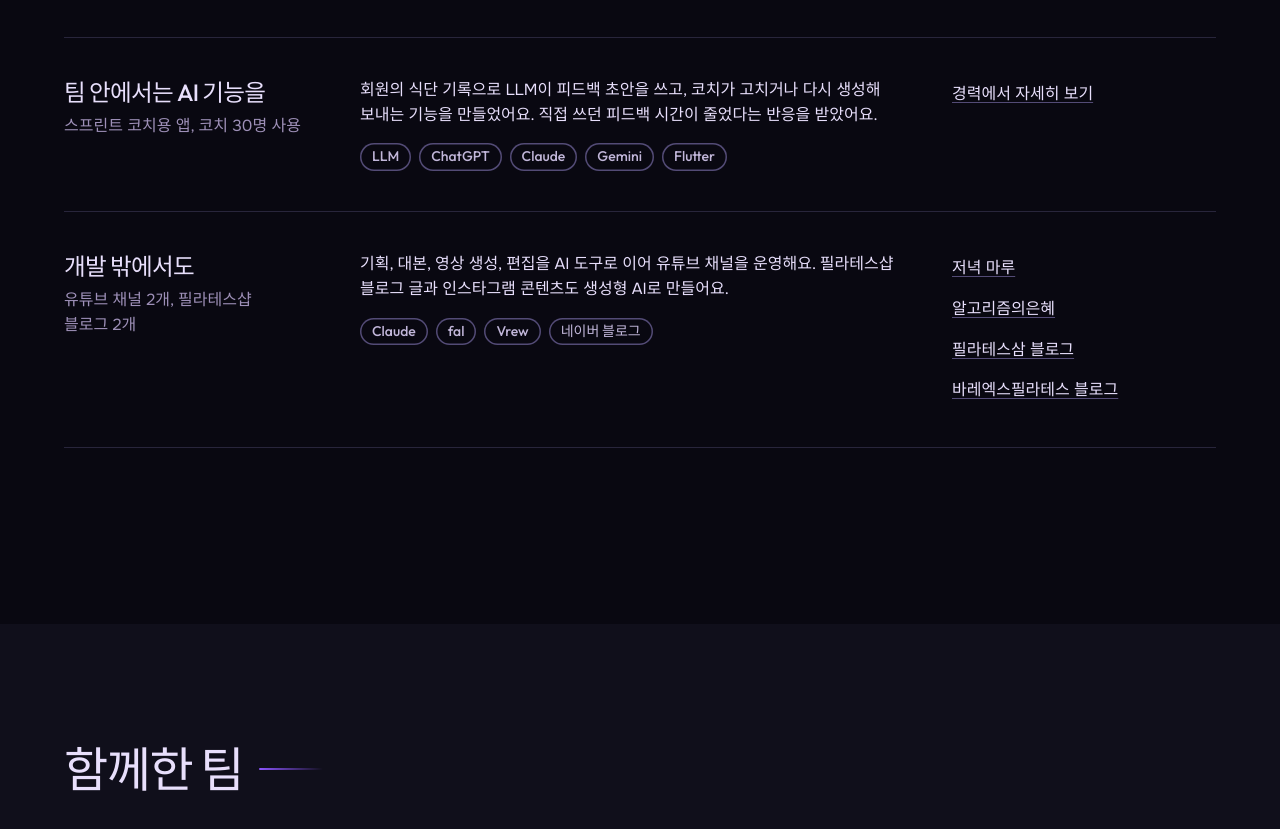
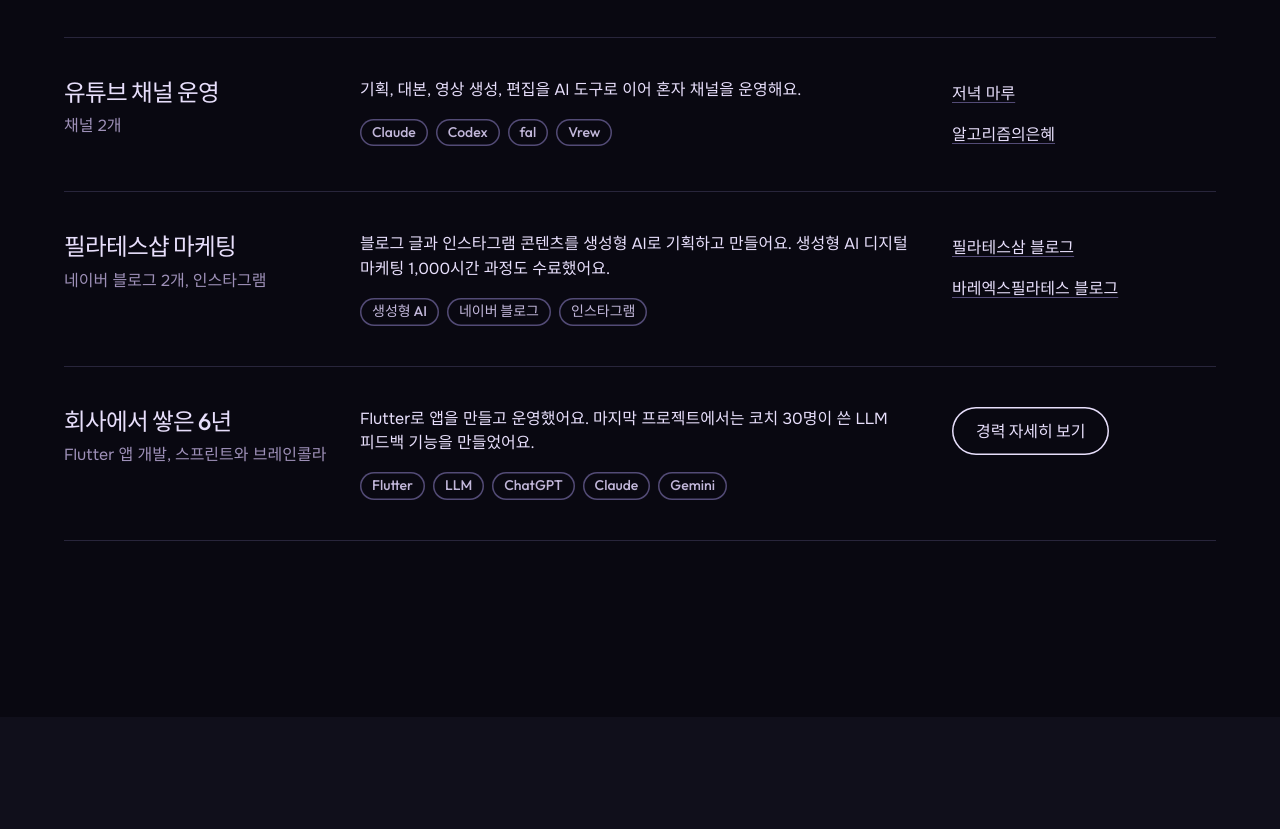
Before and after one commit to ssorrychoi/appsverything-website, a plain HTML site: page index.html in a window 1280 px wide. Shown: the part 997-1826 px from the top of the page. Drawn offline with Linux system fonts and the light colour scheme; a web font is replaced by a local one.

Commit message:
feat: 하는 일 섹션을 유튜브와 마케팅으로 나누고 회사 경력 줄을 맨 아래로 이동
- "개발 밖에서도"를 "유튜브 채널 운영"과 "필라테스샵 마케팅" 두 줄로 분리
- "팀 안에서는 AI 기능을"을 "회사에서 쌓은 6년"으로 바꾸고 맨 아래로 옮김
- 경력 섹션으로 이어지는 "경력 자세히 보기" 버튼 추가

```diff
--- a/index.html
+++ b/index.html
@@ -258,25 +258,34 @@ h4 { margin: 0; font: var(--display-weight) var(--text-lg)/1.25 var(--font-displ
           <div class="row__links"><a class="btn btn--secondary" href="apps/">출시한 앱 보기</a></div>
         </li>
         <li class="row grid">
-          <div class="row__title"><h3>팀 안에서는 AI 기능을</h3><p class="muted">스프린트 코치용 앱, 코치 30명 사용</p></div>
+          <div class="row__title"><h3>유튜브 채널 운영</h3><p class="muted">채널 2개</p></div>
           <div class="row__body">
-            <p>회원의 식단 기록으로 LLM이 피드백 초안을 쓰고, 코치가 고치거나 다시 생성해 보내는 기능을 만들었어요. 직접 쓰던 피드백 시간이 줄었다는 반응을 받았어요.</p>
-            <ul class="pills"><li class="pill">LLM</li><li class="pill">ChatGPT</li><li class="pill">Claude</li><li class="pill">Gemini</li><li class="pill">Flutter</li></ul>
-          </div>
-          <div class="row__links"><a class="link" href="#career">경력에서 자세히 보기</a></div>
-        </li>
-        <li class="row grid">
-          <div class="row__title"><h3>개발 밖에서도</h3><p class="muted">유튜브 채널 2개, 필라테스샵 블로그 2개</p></div>
-          <div class="row__body">
-            <p>기획, 대본, 영상 생성, 편집을 AI 도구로 이어 유튜브 채널을 운영해요. 필라테스샵 블로그 글과 인스타그램 콘텐츠도 생성형 AI로 만들어요.</p>
-            <ul class="pills"><li class="pill">Claude</li><li class="pill">fal</li><li class="pill">Vrew</li><li class="pill">네이버 블로그</li></ul>
+            <p>기획, 대본, 영상 생성, 편집을 AI 도구로 이어 혼자 채널을 운영해요.</p>
+            <ul class="pills"><li class="pill">Claude</li><li class="pill">Codex</li><li class="pill">fal</li><li class="pill">Vrew</li></ul>
           </div>
           <div class="row__links">
             <a class="link" href="https://www.youtube.com/@jeonyeok-maru" target="_blank" rel="noopener">저녁 마루</a>
             <a class="link" href="https://www.youtube.com/@algorithm_grace" target="_blank" rel="noopener">알고리즘의은혜</a>
+          </div>
+        </li>
+        <li class="row grid">
+          <div class="row__title"><h3>필라테스샵 마케팅</h3><p class="muted">네이버 블로그 2개, 인스타그램</p></div>
+          <div class="row__body">
+            <p>블로그 글과 인스타그램 콘텐츠를 생성형 AI로 기획하고 만들어요. 생성형 AI 디지털 마케팅 1,000시간 과정도 수료했어요.</p>
+            <ul class="pills"><li class="pill">생성형 AI</li><li class="pill">네이버 블로그</li><li class="pill">인스타그램</li></ul>
+          </div>
+          <div class="row__links">
             <a class="link" href="https://blog.naver.com/pilates_3" target="_blank" rel="noopener">필라테스삼 블로그</a>
             <a class="link" href="https://blog.naver.com/barrex" target="_blank" rel="noopener">바레엑스필라테스 블로그</a>
           </div>
+        </li>
+        <li class="row grid">
+          <div class="row__title"><h3>회사에서 쌓은 6년</h3><p class="muted">Flutter 앱 개발, 스프린트와 브레인콜라</p></div>
+          <div class="row__body">
+            <p>Flutter로 앱을 만들고 운영했어요. 마지막 프로젝트에서는 코치 30명이 쓴 LLM 피드백 기능을 만들었어요.</p>
+            <ul class="pills"><li class="pill">Flutter</li><li class="pill">LLM</li><li class="pill">ChatGPT</li><li class="pill">Claude</li><li class="pill">Gemini</li></ul>
+          </div>
+          <div class="row__links"><a class="btn btn--secondary" href="#career">경력 자세히 보기</a></div>
         </li>
       </ol>
     </div>
```
